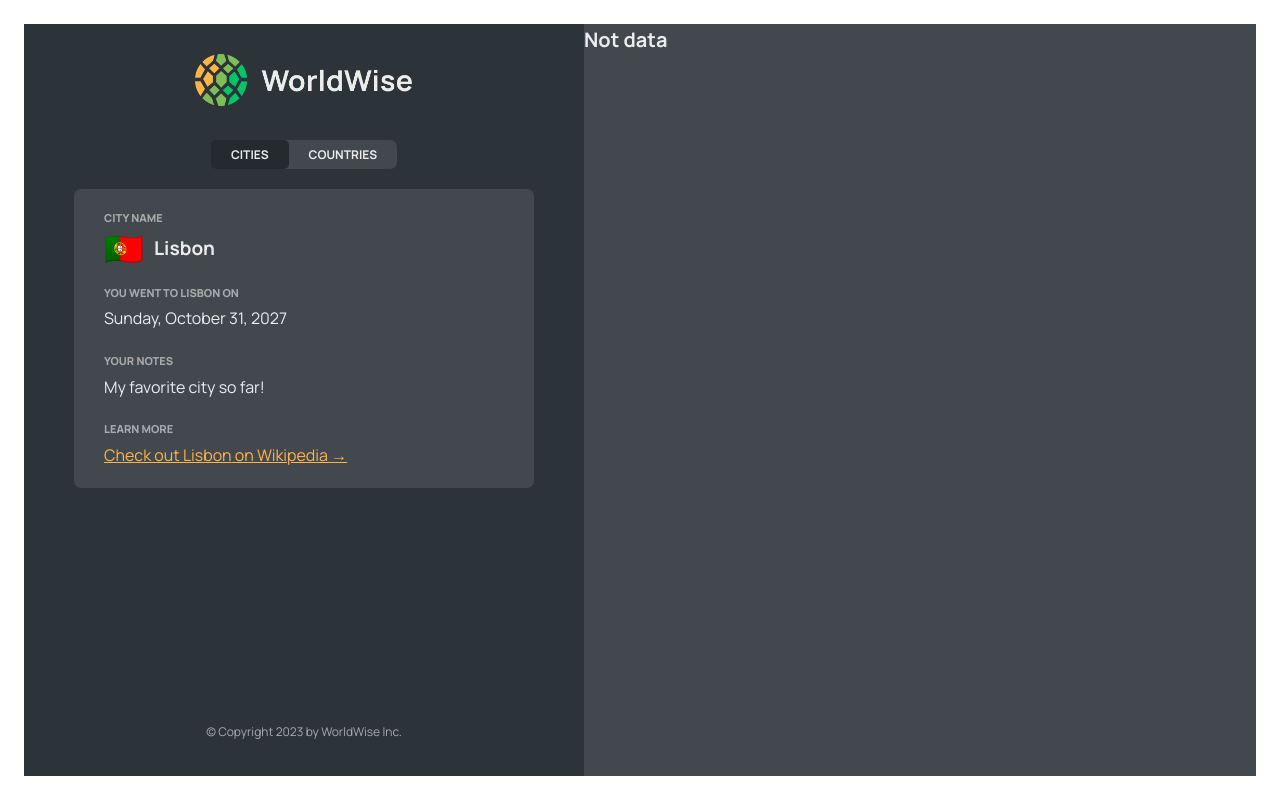
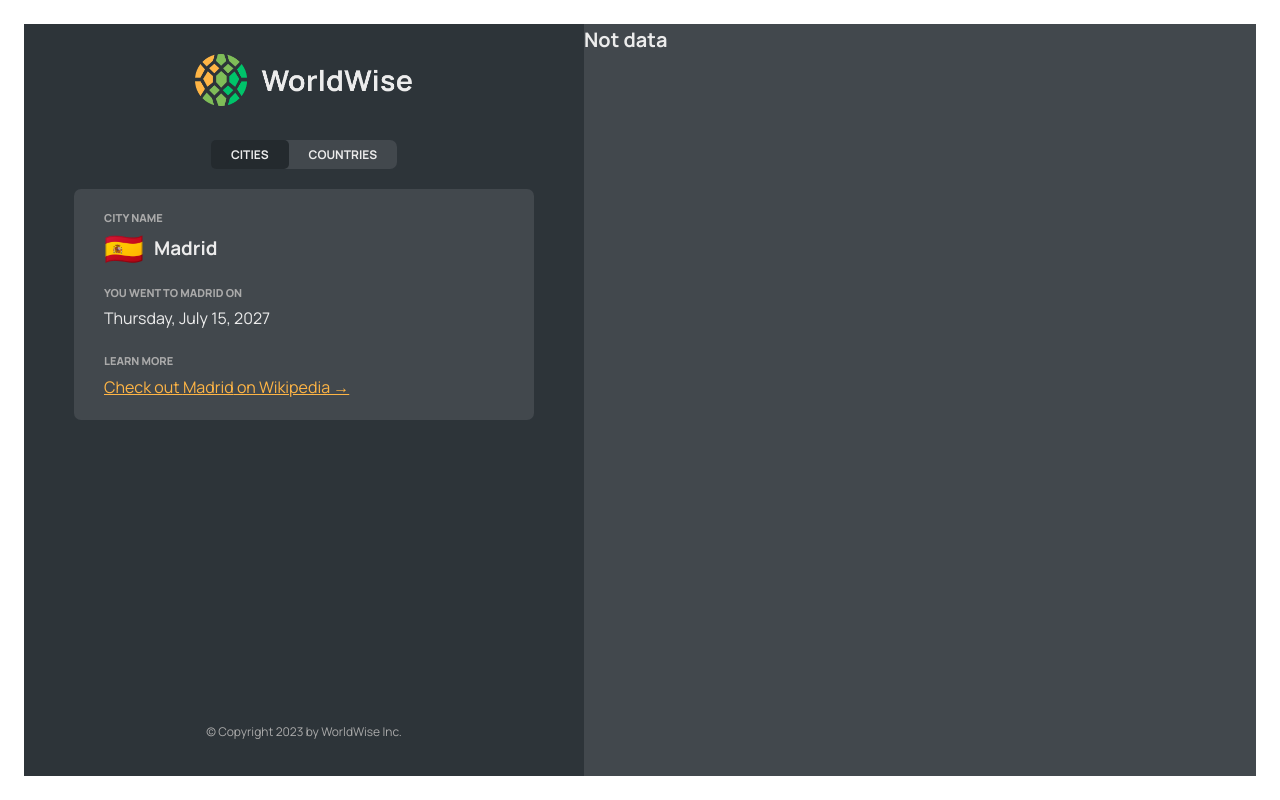
Before and after one commit to Ventorix/WorldWise, a React (Vite) app: page /app/cities/17806751 in a window 1280 px wide. Built offline with nearby package versions, Linux system fonts and the light colour scheme; data requests are answered from the project's data file.

Commit message:
feat: add func to retrieve city data by id

```diff
--- a/src/App.jsx
+++ b/src/App.jsx
@@ -30,7 +30,14 @@ function App() {
 							</CitiesProvider>
 						}
 					/>
-					<Route path='cities/:id' element={<City />} />
+					<Route
+						path='cities/:id'
+						element={
+							<CitiesProvider>
+								<City />
+							</CitiesProvider>
+						}
+					/>
 					<Route
 						path='countries'
 						element={
--- a/src/components/City.jsx
+++ b/src/components/City.jsx
@@ -1,5 +1,8 @@
+import { useEffect } from 'react';
 import { useParams } from 'react-router-dom';
+import { useCities } from '../contexts/CitiesContext';
 import styles from './City.module.css';
+import Spinner from './Spinner';
 
 const formatDate = (date) =>
 	new Intl.DateTimeFormat('en', {
@@ -11,13 +14,13 @@ const formatDate = (date) =>
 
 function City() {
 	const { id } = useParams();
-	// TEMP DATA
-	const currentCity = {
-		cityName: 'Lisbon',
-		emoji: '🇵🇹',
-		date: '2027-10-31T15:59:59.138Z',
-		notes: 'My favorite city so far!',
-	};
+	const { isLoading, currentCity, getCity } = useCities();
+
+	useEffect(() => {
+		getCity(id);
+	}, [id]);
+
+	if (isLoading) return <Spinner />;
 
 	const { cityName, emoji, date, notes } = currentCity;
 
--- a/src/contexts/CitiesContext.jsx
+++ b/src/contexts/CitiesContext.jsx
@@ -1,10 +1,12 @@
 import { useEffect, useState, createContext, useContext } from 'react';
 
 const CitiesContext = createContext();
+
 const BASE_URL = 'http://localhost:8000';
 
 function CitiesProvider({ children }) {
 	const [cities, setCities] = useState([]);
+	const [currentCity, setCurrentCity] = useState({});
 	const [isLoading, setisLoading] = useState(false);
 
 	useEffect(() => {
@@ -24,7 +26,26 @@ function CitiesProvider({ children }) {
 		fetchCities();
 	}, []);
 
-	return <CitiesContext.Provider value={{ cities, isLoading }}>{children}</CitiesContext.Provider>;
+	async function getCity(id) {
+		try {
+			setisLoading(true);
+			const res = await fetch(`${BASE_URL}/cities/${id}`);
+			const data = await res.json();
+			console.log(data);
+			setCurrentCity(data);
+		} catch (err) {
+			console.log(err);
+		} finally {
+			setisLoading(false);
+		}
+	}
+
+	return (
+		<CitiesContext.Provider
+			value={{ cities, isLoading, setisLoading, currentCity, setCurrentCity, getCity }}>
+			{children}
+		</CitiesContext.Provider>
+	);
 }
 
 function useCities() {
```
